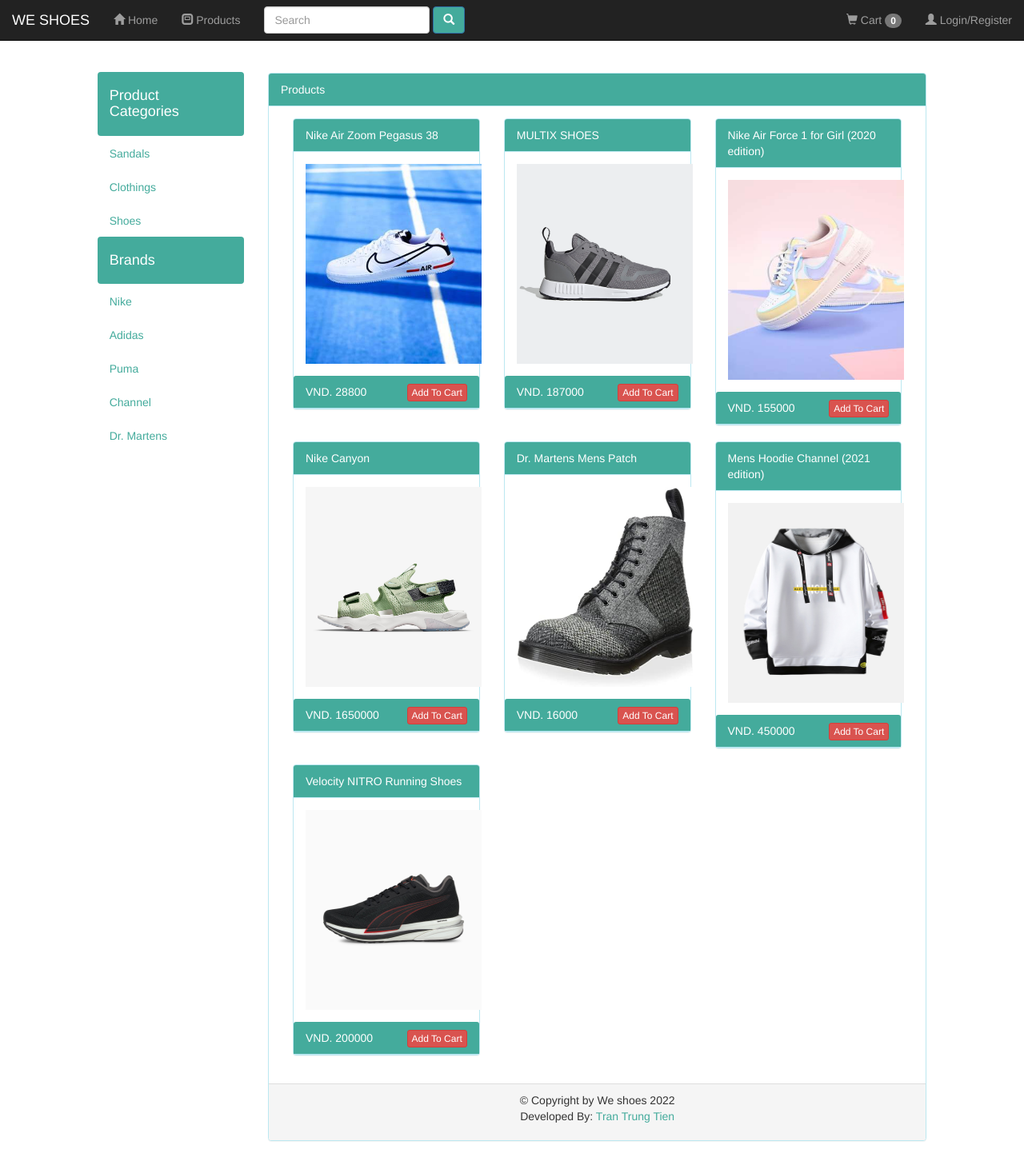
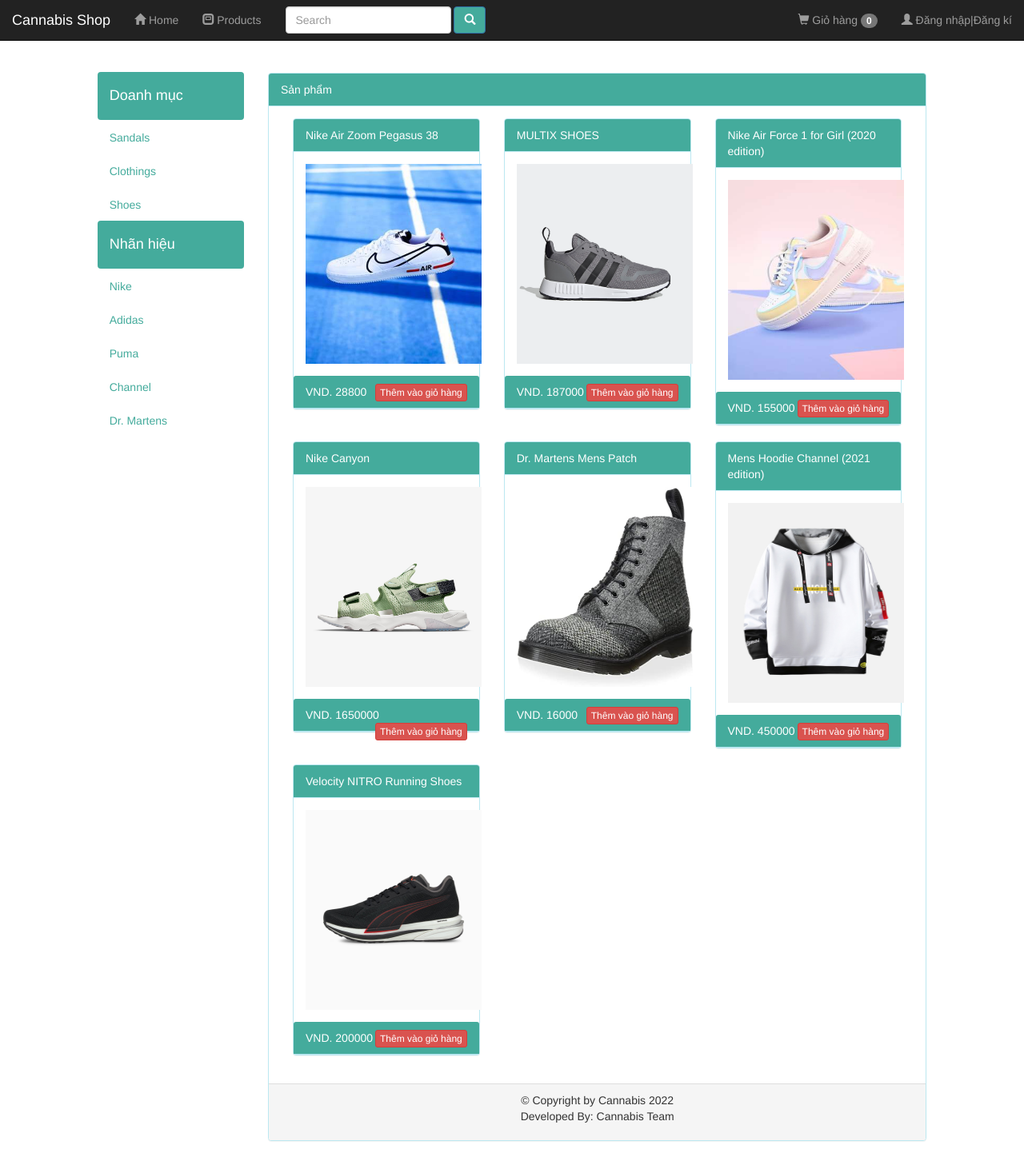
Before and after one commit to dangloc6789/doanmanguonmo01, a PHP site: page /ecommerce-app-h/ in a window 1280 px wide. Shown: the whole page at 80% size. Run offline with PHP 8.4, Linux system fonts and the light colour scheme; data comes from the database, SQL or seed files in the repository; data that the repository does not hold is empty.

Commit message:
việt hoá

```diff
--- a/action.php
+++ b/action.php
@@ -7,7 +7,7 @@
 	$run_query = mysqli_query($con,$category_query) or die(mysqli_error($con));
 	echo "
 		<div class='nav nav-pills nav-stacked'>
-			<li class='active'><a href='#'><h4>Product Categories</h4></a></li>
+			<li class='active'><a href='#'><h4>Doanh mục</h4></a></li>
 	";
 	if(mysqli_num_rows($run_query) > 0){
 		while($row = mysqli_fetch_array($run_query)){
@@ -25,7 +25,7 @@
 	$run_query = mysqli_query($con,$brand_query);
 	echo "
 		<div class='nav nav-pills nav-stacked'>
-			<li class='active'><a href='#'><h4>Brands</h4></a></li>
+			<li class='active'><a href='#'><h4>Nhãn hiệu</h4></a></li>
 	";
 	if(mysqli_num_rows($run_query) > 0){
 		while($row = mysqli_fetch_array($run_query)){
@@ -75,7 +75,7 @@
 									<img src='product_images/$pro_image' style='width:220px; height:250px;'/>
 								</div>
 								<div class='panel-heading'>".CURRENCY.". $pro_price
-									<button pid='$pro_id' style='float:right;' id='product' class='btn btn-danger btn-xs'>Add To Cart</button>
+									<button pid='$pro_id' style='float:right;' id='product' class='btn btn-danger btn-xs'>Thêm vào giỏ hàng</button>
 								</div>
 							</div>
 						</div>
@@ -111,7 +111,7 @@
 									<img src='product_images/$pro_image' style='width:220px; height:250px;'/>
 								</div>
 								<div class='panel-heading'>VND.$pro_price
-									<button pid='$pro_id' style='float:right;' id='product' class='btn btn-danger btn-xs'>Add To Cart</button>
+									<button pid='$pro_id' style='float:right;' id='product' class='btn btn-danger btn-xs'>Thêm vào giỏ hàng</button>
 								</div>
 							</div>
 						</div>
@@ -138,7 +138,7 @@
 			echo "
 				<div class='alert alert-warning'>
 						<a href='#' class='close' data-dismiss='alert' aria-label='close'>&times;</a>
-						<b>Product is already added into the cart Continue Shopping..!</b>
+						<b>Sản phẩm đã có trong giỏ hàng, Tiếp tục mua sắm!</b>
 				</div>
 			";//not in video
 		} else {
@@ -149,7 +149,7 @@
 				echo "
 					<div class='alert alert-success'>
 						<a href='#' class='close' data-dismiss='alert' aria-label='close'>&times;</a>
-						<b>Product is Added..!</b>
+						<b>Đã thêm vào giỏ hàng!</b>
 					</div>
 				";
 			}
@@ -161,7 +161,7 @@
 				echo "
 					<div class='alert alert-warning'>
 							<a href='#' class='close' data-dismiss='alert' aria-label='close'>&times;</a>
-							<b>Product is already added into the cart Continue Shopping..!</b>
+							<b>Sản phẩm đã có trong giỏ hàng, Tiếp tục mua sắm!</b>
 					</div>";
 					exit();
 			}
@@ -172,7 +172,7 @@
 				echo "
 					<div class='alert alert-success'>
 						<a href='#' class='close' data-dismiss='alert' aria-label='close'>&times;</a>
-						<b>Your product has been added to cart!</b>
+						<b>Đã thêm vào giỏ hàng!</b>
 					</div>
 				";
 				exit();
@@ -235,7 +235,7 @@
 
 			}
 			?>
-				<a style="float:right;" href="cart.php" class="btn btn-warning">Edit&nbsp;&nbsp;<span class="glyphicon glyphicon-edit"></span></a>
+				<a style="float:right;" href="cart.php" class="btn btn-warning">Thanh toán</a>
 			<?php
 			exit();
 		}
@@ -278,7 +278,7 @@
 								<b class="net_total" style="font-size:20px;"> </b>
 					</div>';
 				if (!isset($_SESSION["uid"])) {
-					echo '<input type="submit" style="float:right;" name="login_user_with_product" class="btn btn-info btn-lg" value="Ready to Checkout" >
+					echo '<input type="submit" style="float:right;" name="login_user_with_product" class="btn btn-info btn-lg" value="Sẵn sàng thanh toán" >
 							</form>';
 
 				}else if(isset($_SESSION["uid"])){
@@ -330,7 +330,7 @@
 	if(mysqli_query($con,$sql)){
 		echo "<div class='alert alert-danger'>
 						<a href='#' class='close' data-dismiss='alert' aria-label='close'>&times;</a>
-						<b>Product is removed from cart</b>
+						<b>Đã xoá sản phẩm khỏi giỏ hàng</b>
 				</div>";
 		exit();
 	}
@@ -349,7 +349,7 @@
 	if(mysqli_query($con,$sql)){
 		echo "<div class='alert alert-info'>
 						<a href='#' class='close' data-dismiss='alert' aria-label='close'>&times;</a>
-						<b>Product is updated</b>
+						<b>Sản phẩm đã được cập nhật</b>
 				</div>";
 		exit();
 	}
--- a/customer_order.php
+++ b/customer_order.php
@@ -10,7 +10,7 @@
 <html>
 	<head>
 		<meta charset="UTF-8">
-		<title>Ecommerce</title>
+		<title>Cannabis Shop</title>
 		<link rel="stylesheet" href="css/bootstrap.min.css"/>
 		<script src="js/jquery2.js"></script>
 		<script src="js/bootstrap.min.js"></script>
@@ -23,7 +23,7 @@
 	<div class="navbar navbar-inverse navbar-fixed-top">
 		<div class="container-fluid">
 			<div class="navbar-header">
-				<a href="#" class="navbar-brand">Ecommerce</a>
+				<a href="#" class="navbar-brand">Cannabis Shop</a>
 			</div>
 			<ul class="nav navbar-nav">
 				<li><a href="index.php"><span class="glyphicon glyphicon-home"></span>Home</a></li>
--- a/index.php
+++ b/index.php
@@ -9,7 +9,7 @@
 <html>
 <head>
 <meta charset="UTF-8">
-<title>Ecommerce</title>
+<title>Cannabis Shop</title>
 <link rel="stylesheet" href="css/bootstrap.min.css"/>
 <script src="js/jquery2.js"></script>
 <script src="js/bootstrap.min.js"></script>
@@ -25,7 +25,7 @@
   <div class="container-fluid">
     <div class="navbar-header">
       <button type="button" class="navbar-toggle collapsed" data-toggle="collapse" data-target="#collapse" aria-expanded="false"> <span class="sr-only">navigation</span> <span class="icon-bar"></span> <span class="icon-bar"></span> <span class="icon-bar"></span> </button>
-      <a href="index.php" class="navbar-brand">WE SHOES</a> </div>
+      <a href="index.php" class="navbar-brand">Cannabis Shop</a> </div>
     <div class="collapse navbar-collapse" id="collapse">
       <ul class="nav navbar-nav">
         <li><a href="index.php"><span class="glyphicon glyphicon-home"></span> Home</a></li>
@@ -38,15 +38,15 @@
         <button type="submit" class="btn btn-primary" id="search_btn"><span class="glyphicon glyphicon-search"></span></button>
       </form>
       <ul class="nav navbar-nav navbar-right">
-        <li><a href="#" class="dropdown-toggle" data-toggle="dropdown"><span class="glyphicon glyphicon-shopping-cart"></span> Cart <span class="badge" >0</span></a>
+        <li><a href="#" class="dropdown-toggle" data-toggle="dropdown"><span class="glyphicon glyphicon-shopping-cart"></span> Giỏ hàng <span class="badge" >0</span></a>
           <div class="dropdown-menu" style="width:400px;">
             <div class="panel panel-success">
               <div class="panel-heading">
                 <div class="row">
-                  <div class="col-md-3">Sl.No</div>
-                  <div class="col-md-3">Product Image</div>
-                  <div class="col-md-3">Product Name</div>
-                  <div class="col-md-3">Price in <?php echo CURRENCY; ?></div>
+                  <div class="col-md-3 col-xs-3">Mã số</div>
+								  <div class="col-md-3 col-xs-3">Hình ảnh</div>
+								  <div class="col-md-3 col-xs-3">Tên sản phẩm</div>
+								  <div class="col-md-3 col-xs-3">Giá <?php echo CURRENCY; ?></div>
                 </div>
               </div>
               <div class="panel-body">
@@ -63,21 +63,21 @@
             </div>
           </div>
         </li>
-        <li><a href="#" class="dropdown-toggle" data-toggle="dropdown"><span class="glyphicon glyphicon-user"></span> Login/Register</a>
+        <li><a href="#" class="dropdown-toggle" data-toggle="dropdown"><span class="glyphicon glyphicon-user"></span> Đăng nhập|Đăng kí</a>
           <ul class="dropdown-menu">
             <div style="width:300px;">
               <div class="panel panel-primary">
-                <div class="panel-heading">Login</div>
+                <div class="panel-heading">Đăng nhập</div>
                 <div class="panel-heading">
                   <form onsubmit="return false" id="login">
                     <label for="email">Email</label>
                     <input type="email" class="form-control" name="email" id="email" required/>
-                    <label for="email">Password</label>
+                    <label for="email">Mật khẩu</label>
                     <input type="password" class="form-control" name="password" id="password" required/>
                     <p><br/>
                     </p>
-                    <input type="submit" class="btn btn-warning" value="Login">
-                    <a href="customer_registration.php?register=1" style="color: blue; text-decoration:none;">Create Account Now</a>
+                    <input type="submit" class="btn btn-warning" value="Đăng nhập">
+                    <a href="customer_registration.php?register=1" style="color: blue; text-decoration:none;">Tạo tài khoản mới</a>
                   </form>
                 </div>
                 <div class="panel-footer" id="e_msg"></div>
@@ -121,7 +121,7 @@
         <div class="col-md-12 col-xs-12" id="product_msg"> </div>
       </div>
       <div class="panel panel-info">
-        <div class="panel-heading">Products</div>
+        <div class="panel-heading">Sản phẩm</div>
         <div class="panel-body">
           <div id="get_product">
             <!--Here we get product jquery Ajax Request-->
@@ -138,8 +138,8 @@
 							</div>
 						</div> -->
         </div>
-        <div class="panel-footer text-center text-white">&copy; Copyright by We shoes <?php echo date("Y");?>
-          <p class="m-0 text-center text-white">Developed By: <a href="mailto:trungtien@gmail.com">Tran Trung Tien</a></p>
+        <div class="panel-footer text-center text-white">&copy; Copyright by Cannabis <?php echo date("Y");?>
+          <p class="m-0 text-center text-white">Developed By: Cannabis Team</p>
         </div>
       </div>
     </div>
```
Also changed, not shown: cart.php (+9 -9 lines), customer_registration.php (+11 -11 lines), login_form.php (+6 -6 lines), payment_success.php (+6 -6 lines), profile.php (+11 -11 lines), register.php (+21 -20 lines).
